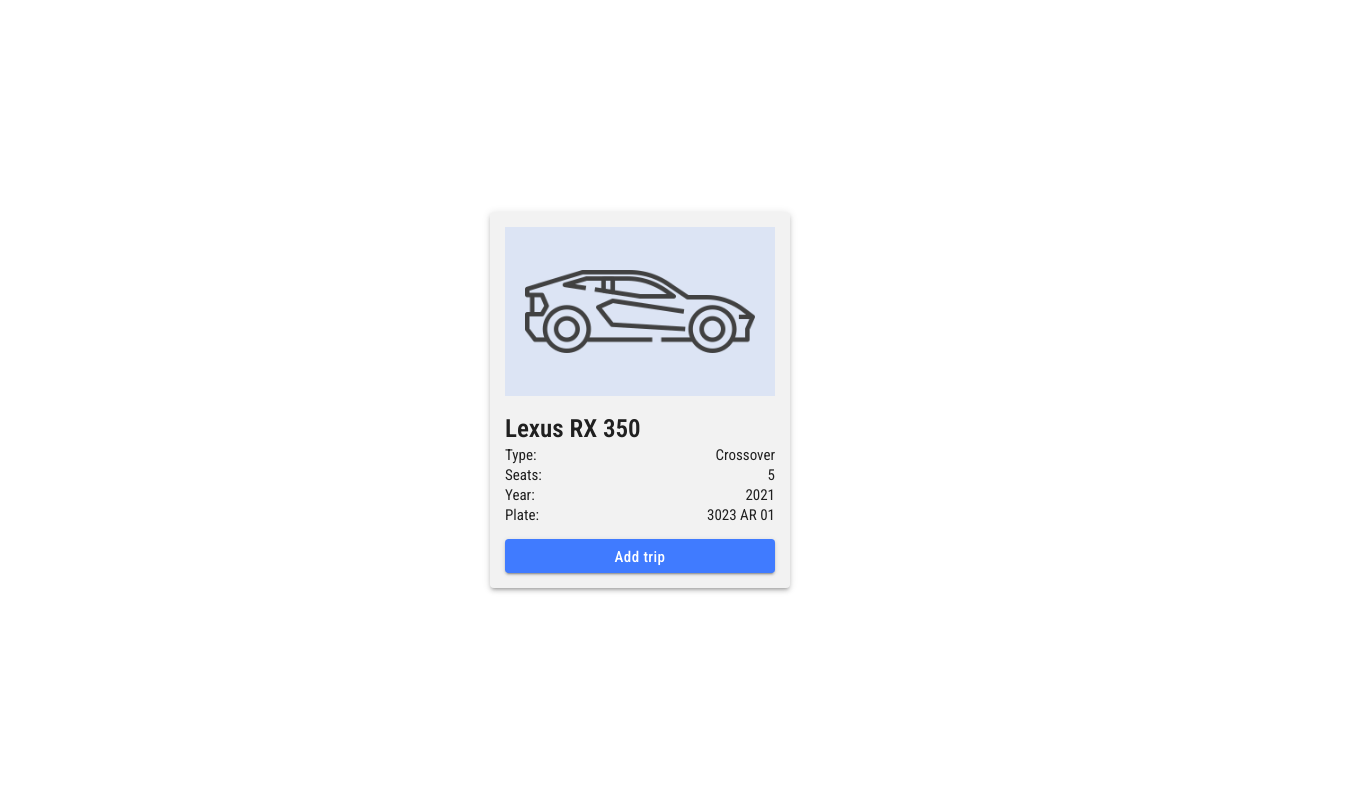
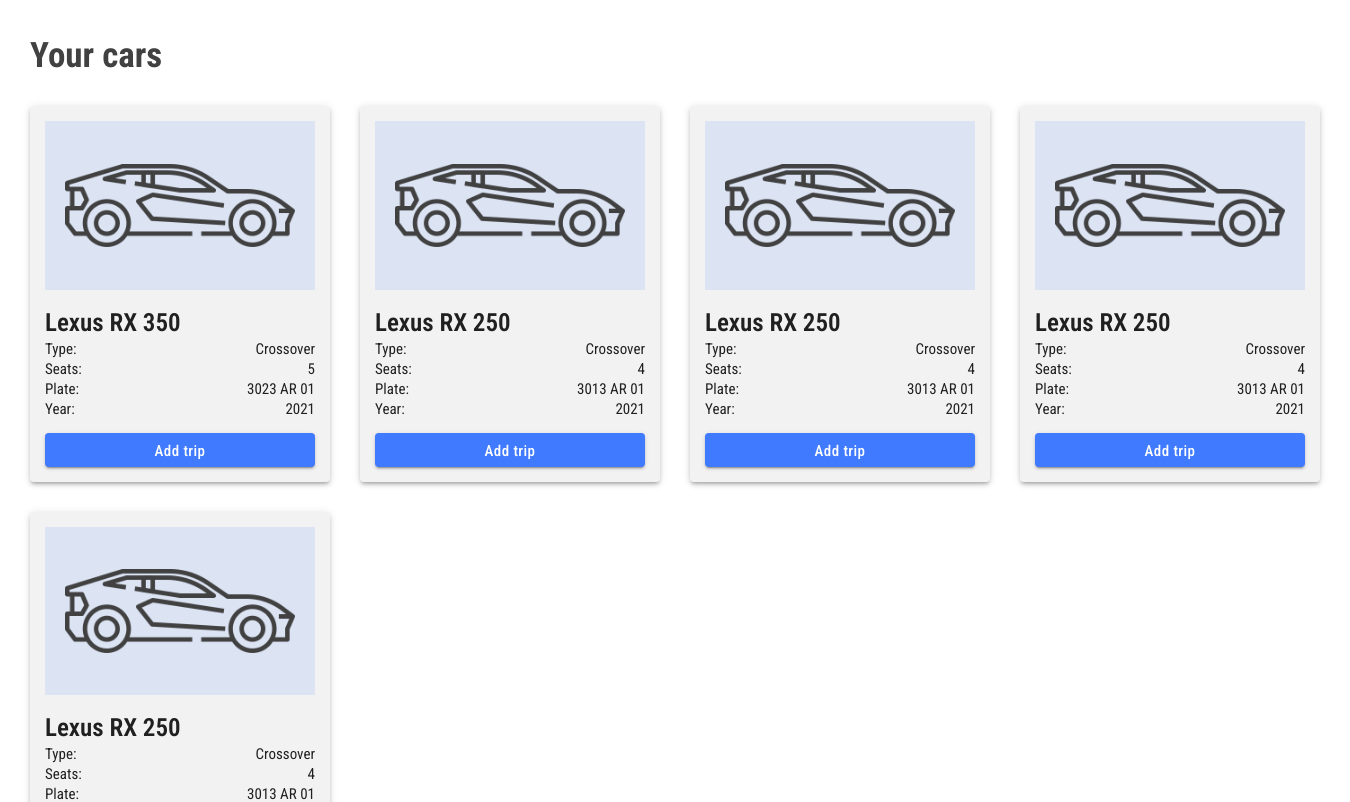
Before and after one commit to AnushervonKhidirov/izzi-ride-trips, a Next.js app: page /cars in a window 1280 px wide. Shown: the top 802 px of the page, 1350 px wide, since content can reach past the window. Built offline with nearby package versions, Linux system fonts and the light colour scheme.

Commit message:
Cars component added

```diff
--- a/src/app/(layout-header)/cars/page.tsx
+++ b/src/app/(layout-header)/cars/page.tsx
@@ -1,21 +1,74 @@
 import type { TCar } from '@type/car'
 
-import CarCard from '@component/car-card/car-card'
+import CarList from '@component/car-list/car-list'
 
 const CarsPage = () => {
-    const carData: TCar = {
+    const cars: TCar[] = [
+        {
             id: 'fadasr-fasdfasdf-adfasdf-asdf',
             brand: 'Lexus',
             model: 'RX 350',
+            image: undefined,
+            properties: {
                 type: 'Crossover',
                 seats: 5,
                 plate: '3023 AR 01',
                 year: 2021,
-    }
+            },
+        },
+        {
+            id: 'fadasr-fasdfsdf-adfasdf-asdf',
+            brand: 'Lexus',
+            model: 'RX 250',
+            image: undefined,
+            properties: {
+                type: 'Crossover',
+                seats: 4,
+                plate: '3013 AR 01',
+                year: 2021,
+            },
+        },
+        {
+            id: 'fadasr-fasdfsdf-adfasdf-asdfd',
+            brand: 'Lexus',
+            model: 'RX 250',
+            image: undefined,
+            properties: {
+                type: 'Crossover',
+                seats: 4,
+                plate: '3013 AR 01',
+                year: 2021,
+            },
+        },
+        {
+            id: 'fadasr-fasdfdf-adfasdf-asdf',
+            brand: 'Lexus',
+            model: 'RX 250',
+            image: undefined,
+            properties: {
+                type: 'Crossover',
+                seats: 4,
+                plate: '3013 AR 01',
+                year: 2021,
+            },
+        },
+        {
+            id: 'fadasr-fasdfsdf-adfasf-asdf',
+            brand: 'Lexus',
+            model: 'RX 250',
+            image: undefined,
+            properties: {
+                type: 'Crossover',
+                seats: 4,
+                plate: '3013 AR 01',
+                year: 2021,
+            },
+        },
+    ]
 
     return (
         <div>
-            <CarCard car={carData} />
+            <CarList title="Your cars" list={cars} />
         </div>
     )
 }
--- a/src/component/car-card/car-card.module.css
+++ b/src/component/car-card/car-card.module.css
@@ -25,7 +25,7 @@
     grid-area: btn;
 }
 
-.desc li {
+.properties li {
     display: grid;
     grid-auto-flow: column;
     justify-content: space-between;
--- a/src/component/car-card/car-card.tsx
+++ b/src/component/car-card/car-card.tsx
@@ -1,72 +1,52 @@
 import type { FC } from 'react'
-import type { AdditionalProps } from '@type/common'
 import type { TCar } from '@type/car'
+
+import Car, { TProperty } from '@service/car/car'
 
 import Image, { StaticImageData } from 'next/image'
 import Card from '@common/card/card'
 import { LinkButton } from '@common/button/button'
 
-import carImage from '@public/images/car.png'
-import { Page } from '@constant/links'
-import { linkGenerator } from '@helper/link-generator'
-import classNames from 'classnames'
-
 import classes from './car-card.module.css'
 
-type TCarProps = {
-    car: TCar
-}
-
-const CarCard: FC<AdditionalProps<TCarProps>> = ({ car, className }) => {
-    const addTripLink = linkGenerator(Page.CreateTrip, { car: car.id })
+const CarCard: FC<{ carData: TCar }> = ({ carData }) => {
+    const car = new Car(carData)
 
     return (
-        <Card className={classNames(classes.car_card, className)}>
-            <CarImage image={carImage} title={car.brand} />
-
-            <About car={car} />
-
-            <LinkButton href={addTripLink} title="Add trip" className={classes.add_trip_btn} />
+        <Card className={classes.car_card}>
+            <CarImage image={car.getImageData()} title={car.getCarName()} />
+            <About title={car.getCarName()} properties={car.getProperties()} />
+            <LinkButton href={car.getAddTripUrl()} title="Add trip" className={classes.add_trip_btn} />
         </Card>
     )
 }
 
-const CarImage: FC<{ title: string; image: StaticImageData | string }> = ({ title, image }) => {
-    const imageData = typeof image === 'object' ? image : { src: image, width: 300, height: 300 }
-    return <Image src={imageData.src} width={imageData.width} height={imageData.height} alt={title} className={classes.image} />
+const CarImage: FC<{ title: string; image: StaticImageData }> = ({ title, image }) => {
+    const { src, width, height } = image
+    return <Image src={src} width={width} height={height} alt={title} className={classes.image} />
 }
 
-const About: FC<TCarProps> = ({ car }) => {
-    const { brand, model } = car
-
+const About: FC<{ title: string; properties: TProperty[] }> = ({ title, properties }) => {
     return (
         <div className={classes.about}>
-            <h4 className={classes.title}>
-                {brand} {model}
-            </h4>
+            <h4 className={classes.title}>{title}</h4>
 
-            <Desc car={car} />
+            <Desc properties={properties} />
         </div>
     )
 }
 
-const Desc: FC<TCarProps> = ({ car }) => {
-    const { type, seats, year, plate } = car
-
+const Desc: FC<{ properties: TProperty[] }> = ({ properties }) => {
     return (
-        <ul className={classes.desc}>
-            <li>
-                <span>Type:</span> <span>{type}</span>
-            </li>
-            <li>
-                <span>Seats:</span> <span>{seats}</span>
-            </li>
-            <li>
-                <span>Year:</span> <span>{year}</span>
-            </li>
-            <li>
-                <span>Plate:</span> <span>{plate}</span>
-            </li>
+        <ul className={classes.properties}>
+            {properties.map(property => {
+                return (
+                    <li key={property.key}>
+                        <span>{property.name}:</span>
+                        <span>{property.value}</span>
+                    </li>
+                )
+            })}
         </ul>
     )
 }
--- /dev/null
+++ b/src/component/car-list/car-list.module.css
@@ -0,0 +1,9 @@
+.headline {
+    margin-bottom: 3rem;
+}
+
+.car_list {
+    display: grid;
+    grid-template-columns: repeat(4, max-content);
+    gap: 3rem;
+}
--- /dev/null
+++ b/src/component/car-list/car-list.tsx
@@ -0,0 +1,24 @@
+import type { FC } from 'react'
+import type { AdditionalProps } from '@type/common'
+import type { TCar } from '@type/car'
+
+import CarCard from '@component/car-card/car-card'
+
+import classNames from 'classnames'
+import classes from './car-list.module.css'
+
+const CarList: FC<AdditionalProps<{ title?: string; list: TCar[] }>> = ({ title, list, className }) => {
+    return (
+        <div className={classNames(classes.cars, className)}>
+            {title && <h2 className={classes.headline}>{title}</h2>}
+
+            <ul className={classes.car_list}>
+                {list.map(car => {
+                    return <CarCard carData={car} key={car.id} />
+                })}
+            </ul>
+        </div>
+    )
+}
+
+export default CarList
--- /dev/null
+++ b/src/service/car/car.ts
@@ -0,0 +1,63 @@
+import type { StaticImageData } from 'next/image'
+import type { TCar } from '@type/car'
+
+import { linkGenerator } from '@helper/link-generator'
+import { Page } from '@constant/links'
+import carImage from '@public/images/car.png'
+
+interface ICar extends TCar {
+    getAddTripUrl: () => string
+    getImageData: () => StaticImageData
+    getCarName: () => string
+    getProperties: () => TProperty[]
+}
+
+export type TProperty = {
+    key: string
+    name: string
+    value: string | number
+}
+
+export default class Car implements ICar {
+    readonly id: string
+    readonly brand: string
+    readonly model: string | undefined
+    readonly image: string | undefined
+    readonly properties: { [key: string]: string | number }
+
+    constructor(car: TCar) {
+        this.id = car.id
+        this.brand = car.brand
+        this.model = car.model
+        this.image = car.image
+        this.properties = car.properties
+    }
+
+    getAddTripUrl() {
+        return linkGenerator(Page.CreateTrip, { car: this.id })
+    }
+
+    getImageData() {
+        return this.image ? { src: this.image, width: 300, height: 300 } : { ...carImage }
+    }
+
+    getCarName() {
+        return this.model ? `${this.brand} ${this.model}` : this.brand
+    }
+
+    getProperties() {
+        const properties = []
+
+        for (const property in this.properties) {
+            const name = (property.charAt(0).toUpperCase() + property.slice(1)).replaceAll('_', ' ')
+
+            properties.push({
+                key: property,
+                name: name,
+                value: this.properties[property],
+            })
+        }
+
+        return properties
+    }
+}
--- a/tsconfig.json
+++ b/tsconfig.json
@@ -27,6 +27,7 @@
             "@component/*": ["./src/component/*"],
             "@store/*": ["./src/service/store/*"],
             "@middleware/*": ["./src/service/middleware/*"],
+            "@service/*": ["./src/service/*"],
             "@constant/*": ["./src/util/constant/*"],
             "@helper/*": ["./src/util/helper/*"],
             "@type/*": ["./src/util/type/*"],
```
Also changed, not shown: src/util/type/car.ts (+16 -5 lines). Lines whose indentation alone changed are shown as unchanged.
